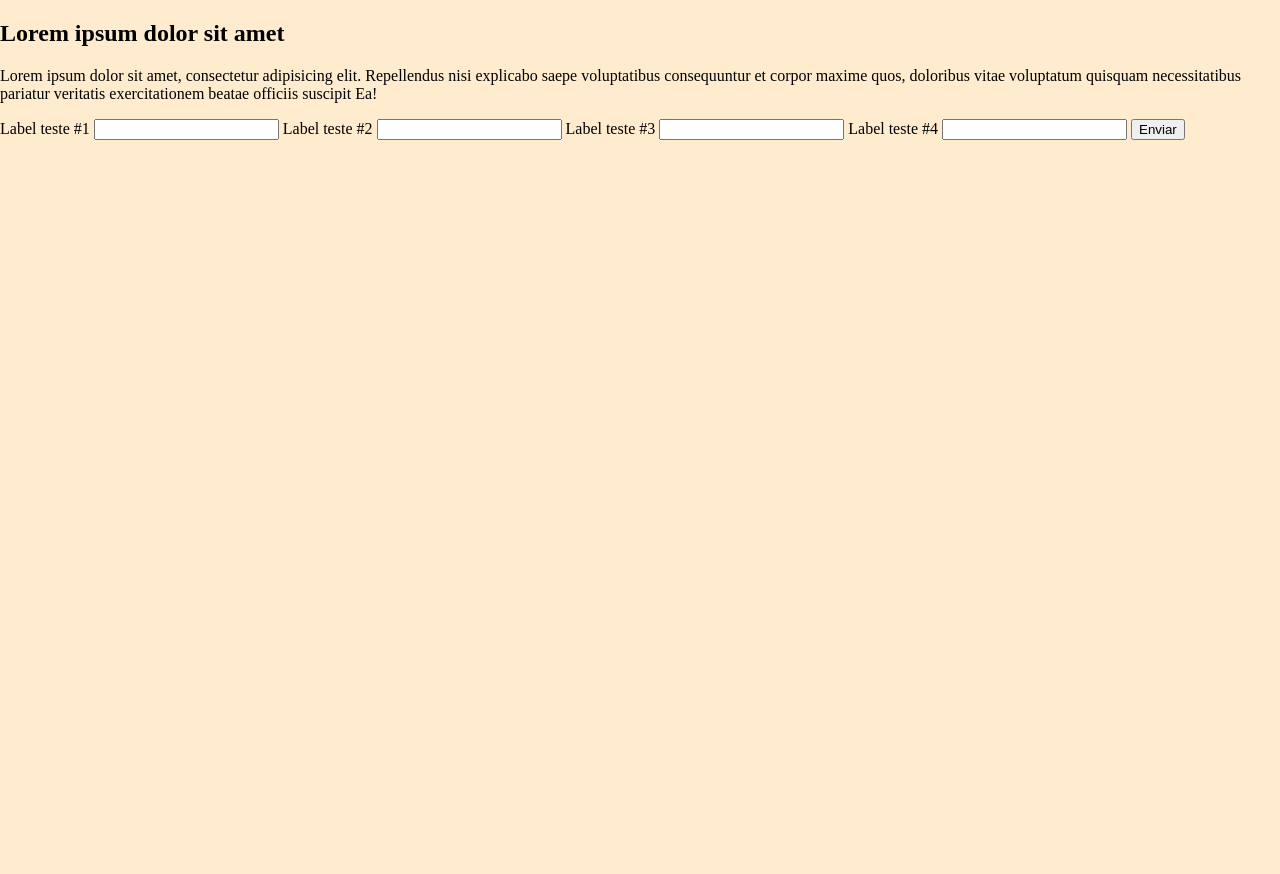
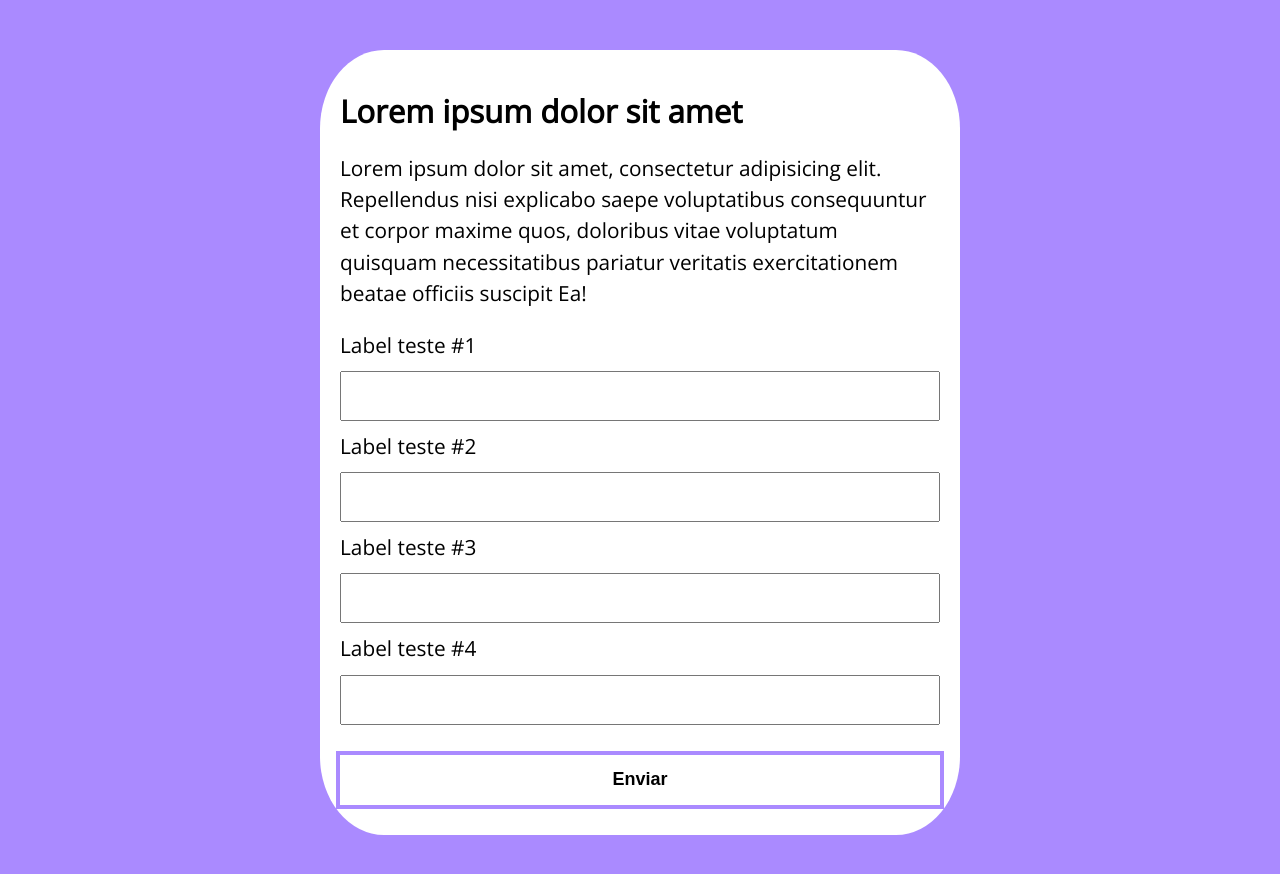
Before and after one commit to Dh4rk3R/JsEstudo, a plain HTML site: page Modelo - Aulas/index.html in a window 1280 px wide. Before the commit the page ends 800 px from the top, so only its background shows below. Drawn offline with nearby package versions, Linux system fonts and the light colour scheme.

Commit message:
atualização de estudos

```diff
--- a/Modelo - Aulas/assents/css/style.css
+++ b/Modelo - Aulas/assents/css/style.css
@@ -1,6 +1,9 @@
+@import url('https://fonts.googleapis.com/css2?family=Nerko+One&family=Open+Sans:ital@0;1&display=swap');
+
 
 :root{
-    --primary-color:  rgb(255, 235, 205);
+    --primary-color:rgb(170, 138, 255);
+    --primaty-color-darker:rgb(80, 19, 248);
 }
 
 *{
@@ -11,7 +14,50 @@
 body{
     margin: 0;
     padding: 0;
-
     background: var(--primary-color);
+    font-family:'Open sans', sans-serif;
+    font-size: 1.3em;
+    line-height: 1.5em;
 
 }
+
+.container{
+    max-width: 640px;
+    margin: 50px auto;
+    background: #fff;
+    padding: 20px;
+    border-radius: 10%;
+
+}
+
+form input, form label, form button{
+    display: block;
+    width: 100%;
+    margin-bottom: 10px;
+}
+
+form input{
+    font-size: 24px;
+    height: 50px;
+    padding: 0 25px;
+}
+
+form input:focus {
+    outline: 4px solid var(--primary-color);
+}
+
+form button{
+    outline: 4px solid var(--primary-color);
+    border: none;
+    background: #fff;
+    font-size: 18px;
+    font-weight: 700;
+    height: 50px;
+    cursor: pointer;
+    margin-top: 5%;
+
+}
+
+form button:hover{
+    background: var(--primary-color);
+}
```
